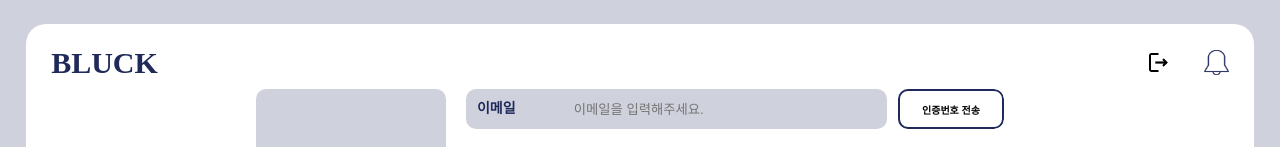
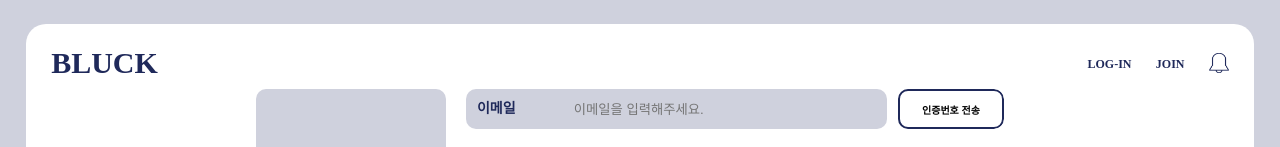
Before and after one commit to Bluck-Blog/blcuk_fe, a Next.js app: page /signup in a window 1280 px wide. Shown: the top 147 px of the page. Built offline with nearby package versions, Linux system fonts and the light colour scheme; no server answers; a web font is replaced by a local one.

Commit message:
fix: header pub update

```diff
--- a/components/header/Header.js
+++ b/components/header/Header.js
@@ -22,10 +22,6 @@ export default function Header() {
   const [isLogged, setIsLogged] = useRecoilState(loginState);
   const isDark = useRecoilValue(darkMode);
 
-  const [isAlarmModal, setIsAlarmModal] = useState(false);
-  const [isLoginModal, setIsLoginModal] = useState(false);
-  const [isLogoutModal, setIsLogoutModal] = useState(false);
-
   const logOutHandle = () => {
     sessionStorage.removeItem("accessToken");
     setIsLogged((prev) => false);
@@ -40,97 +36,49 @@ export default function Header() {
         size={30}
         link={"/"}
       />
-      <S.BtnBox>
-        {!isLogged ? (
-          <Link href={"/logout"}>
-            <a>
-              <S.IconFigure
-                onMouseEnter={() => setIsLogoutModal(true)}
-                onMouseLeave={() => setIsLogoutModal(false)}
-                size={25}
-                tabletSize={20}
-                mobileSize={15}
-              >
-                <Image
-                  style={{ cursor: "pointer" }}
-                  layout="fill"
-                  src={isDark ? WhiteLogout : BlackLogout}
-                  alt="logout"
+      <S.BtnBox isLogged={isLogged}>
+        {isLogged ? (
+          <>
+            <LinkTag
+              title={"MY PAGE"}
+              tabletSize={12}
+              mobileSize={10}
+              size={12}
+              link={"/myPage"}
             />
-                {isLogoutModal && (
-                  <S.Modal isShow={isLogoutModal}>
-                    <S.LogoutButton
-                      onClick={logOutHandle}
-                      tabletSize={14}
+            <LinkTag
+              title={"LOG-OUT"}
+              tabletSize={12}
               mobileSize={10}
-                      size={14}
-                    >
-                      logout
-                    </S.LogoutButton>
+              size={12}
+              link={"/"}
+            />
+          </>
+        ) : (
+          <>
             <LinkTag
-                      title={"mypage"}
-                      tabletSize={14}
+              title={"LOG-IN"}
+              tabletSize={12}
               mobileSize={10}
-                      size={14}
-                      link={"/mypage"}
-                    />
-                  </S.Modal>
-                )}
-              </S.IconFigure>
-            </a>
-          </Link>
-        ) : (
-          <Link href={"/login"}>
-            <a>
-              <S.IconFigure
-                onMouseEnter={() => setIsLoginModal(true)}
-                onMouseLeave={() => setIsLoginModal(false)}
-                size={25}
-                tabletSize={20}
-                mobileSize={15}
-              >
-                <Image
-                  style={{ cursor: "pointer" }}
-                  layout="fill"
-                  src={isDark ? WhiteLogin : BlackLogin}
-                  alt="login"
-                />
-                {isLoginModal && (
-                  <S.Modal isShow={isLoginModal}>
-                    <LinkTag
-                      title={"login"}
-                      tabletSize={14}
-                      mobileSize={10}
-                      size={14}
+              size={12}
               link={"/login"}
             />
             <LinkTag
-                      title={"join"}
-                      tabletSize={14}
+              title={"JOIN"}
+              tabletSize={12}
               mobileSize={10}
-                      size={14}
-                      link={"/signup"}
+              size={12}
+              link={"/signUp"}
             />
-                  </S.Modal>
+          </>
         )}
-              </S.IconFigure>
-            </a>
-          </Link>
-        )}
-        <S.IconFigure
-          onMouseEnter={() => setIsAlarmModal(true)}
-          onMouseLeave={() => setIsAlarmModal(false)}
-          size={25}
-          tabletSize={20}
-          mobileSize={15}
-        >
+        <S.IconFigure size={20} tabletSize={20} mobileSize={15}>
           <Image
             style={{ cursor: "pointer" }}
             layout="fill"
             src={isDark ? WhiteBell : BlackBell}
             alt="bell"
           />
-          {isAlarmModal && <S.Modal isShow={isAlarmModal}>여기</S.Modal>}
         </S.IconFigure>
       </S.BtnBox>
     </S.HeaderWrapper>
--- a/styles/header/HeaderStyle.js
+++ b/styles/header/HeaderStyle.js
@@ -27,17 +27,17 @@ export const HeaderWrapper = styled.header`
 `;
 
 export const BtnBox = styled.div`
-  width: 7%;
+  width: 12%;
   display: flex;
   justify-content: space-between;
   align-items: center;
 
   ${media.tablet`
-      width: 10%;
+      width: 25%;
   `}
 
   ${media.mobile`
-      width: 14%;
+      width: ${(props) => (props.isLogged ? "50%" : "45%")};
       margin-right: 2%;
   `}
 `;
```
Also changed, not shown: 1 other file (tests, documents, lock files or other folders). Lines whose indentation alone changed are shown as unchanged.
